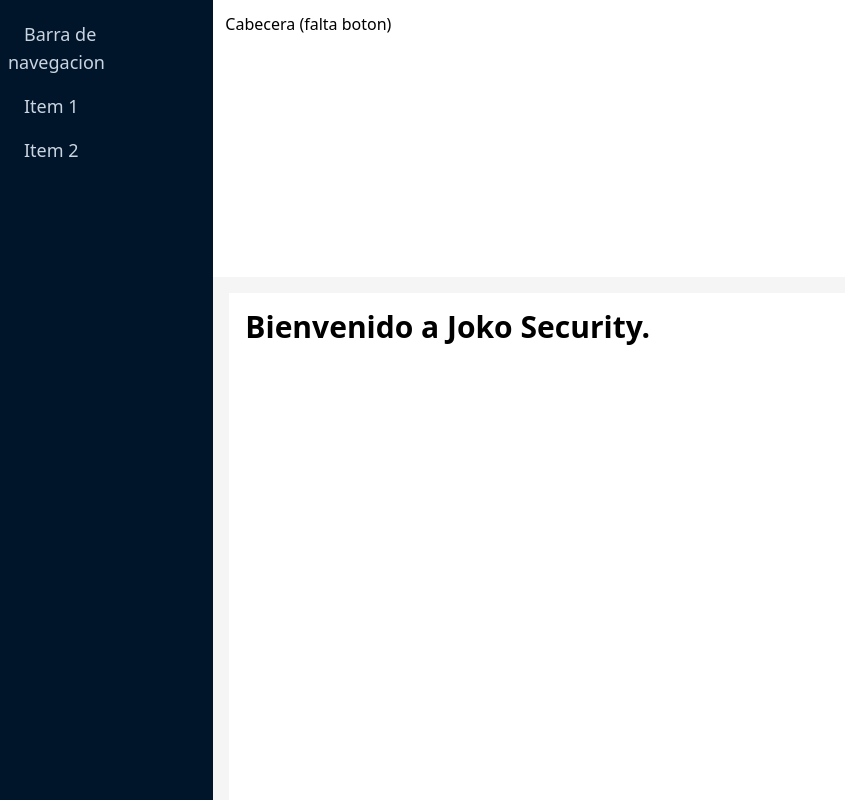
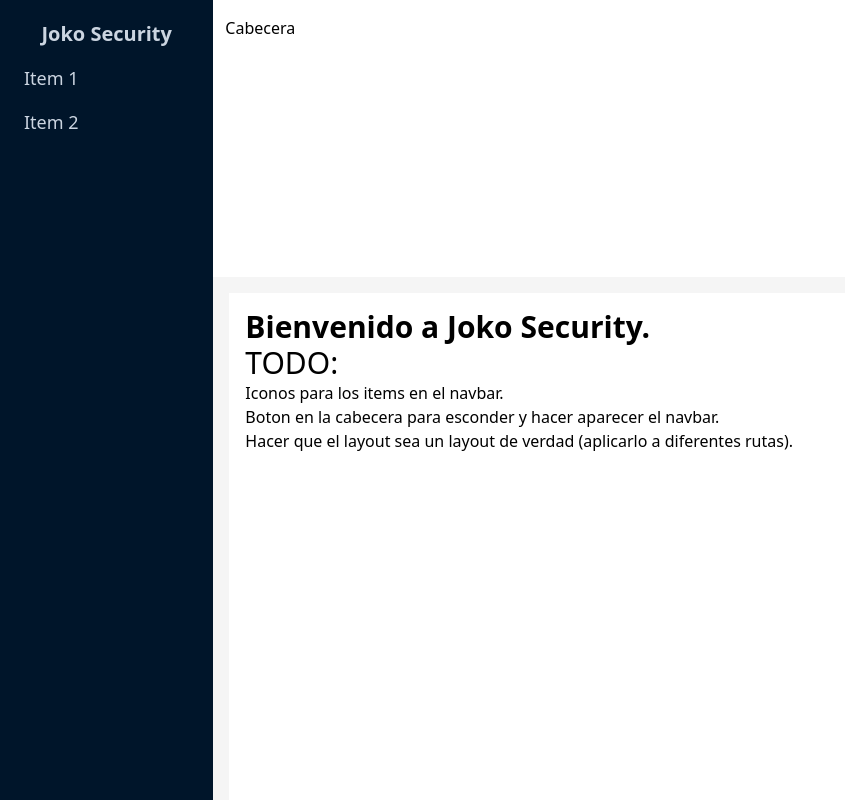
Before and after one commit to jokoframework/security-starter-react, a Next.js app: page / in a window 1280 px wide. Shown: the top 800 px of the page, without its empty margins (0-845 px from the left). Built offline with nearby package versions, Linux system fonts and the light colour scheme.

Commit message:
Agregar TODO y cambios de cursor

```diff
--- a/src/pages/index.tsx
+++ b/src/pages/index.tsx
@@ -11,30 +11,42 @@ export default function Home() {
     <div className="grid grid-rows-12 grid-cols-12">
       <div className="max-sm:hidden row-span-4 row-start-1 bg-blue-900 overflow-y-auto col-span-2 py-3 text-slate-300">
         <ul className="w-full">
-          <li className="py-2 mx-2 rounded-md hover:bg-blue-500">
-            <a className="px-4 text-lg hover:text-slate-100" href="#">
-              Barra de navegacion
+          <li className="py-2 mx-2 font-semibold text-center">
+            <a className="px-4 text-xl hover:text-slate-50" href="#">
+              Joko Security
             </a>
           </li>
-          <li className="py-2 mx-2 rounded-md hover:bg-blue-500">
-           <a className="px-4 text-lg hover:text-slate-100" href="#">
+          <li className="hover:cursor-pointer py-2 mx-2 rounded-md hover:bg-blue-500 hover:text-slate-50">
+           <a className="px-4 text-lg" href="#">
               Item 1
             </a>
           </li>
-          <li className="py-2 mx-2 rounded-md hover:bg-blue-500">
-            <a className="px-4 text-lg hover:text-slate-100" href="#">
+          <li className="hover:cursor-pointer py-2 mx-2 rounded-md hover:bg-blue-500 hover:text-slate-100">
+            <a className="px-4 text-lg" href="#">
               Item 2
             </a>
           </li>
         </ul>
       </div>
-      <div className="max-sm:col-span-12 col-span-10 px-3 py-3">
-        <div>Cabecera (falta boton)</div>
+      <div className="max-sm:col-span-12 col-span-10 px-3 py-4">
+        <div>Cabecera</div>
       </div>
       <div className="row-span-3 max-sm:col-span-12 col-span-10 bg-neutral-100">
-        <h1 className="m-4 p-4 text-3xl h-screen font-bold bg-white">
-          Bienvenido a Joko Security.
-        </h1>
+        <div className="m-4 p-4  h-screen bg-white">
+          <p className="text-3xl font-bold">Bienvenido a Joko Security.</p>
+          <h1 className="text-3xl">TODO:</h1>
+          <ul>
+            <li>
+              Iconos para los items en el navbar.
+            </li>
+            <li>
+              Boton en la cabecera para esconder y hacer aparecer el navbar.
+            </li>
+            <li>
+              Hacer que el layout sea un layout de verdad (aplicarlo a diferentes rutas).
+            </li>
+          </ul>
+        </div>
       </div>
     </div>
     </>
```
